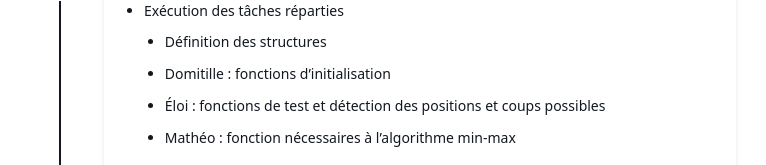
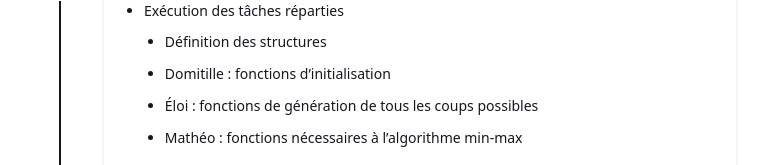
Before and after one commit to matheothomas/isima-project-2024, a plain HTML site: page docs/sem1/index.html in a window 1280 px wide. Shown: the part 787-952 px from the top of the page, without its empty margins (256-1022 px from the left). Drawn offline with nearby package versions, Linux system fonts and the light colour scheme; a script that the page names is missing.

Commit message:
Edited website

```diff
--- a/docs/sem1/index.html
+++ b/docs/sem1/index.html
@@ -353,8 +353,8 @@
 <ul>
 <li>Définition des structures</li>
 <li>Domitille : fonctions d&rsquo;initialisation</li>
-<li>Éloi : fonctions de test et détection des positions et coups possibles</li>
-<li>Mathéo : fonction nécessaires à l&rsquo;algorithme min-max</li>
+<li>Éloi : fonctions de génération de tous les coups possibles</li>
+<li>Mathéo : fonctions nécessaires à l&rsquo;algorithme min-max</li>
 </ul>
 </li>
 </ul>
```
